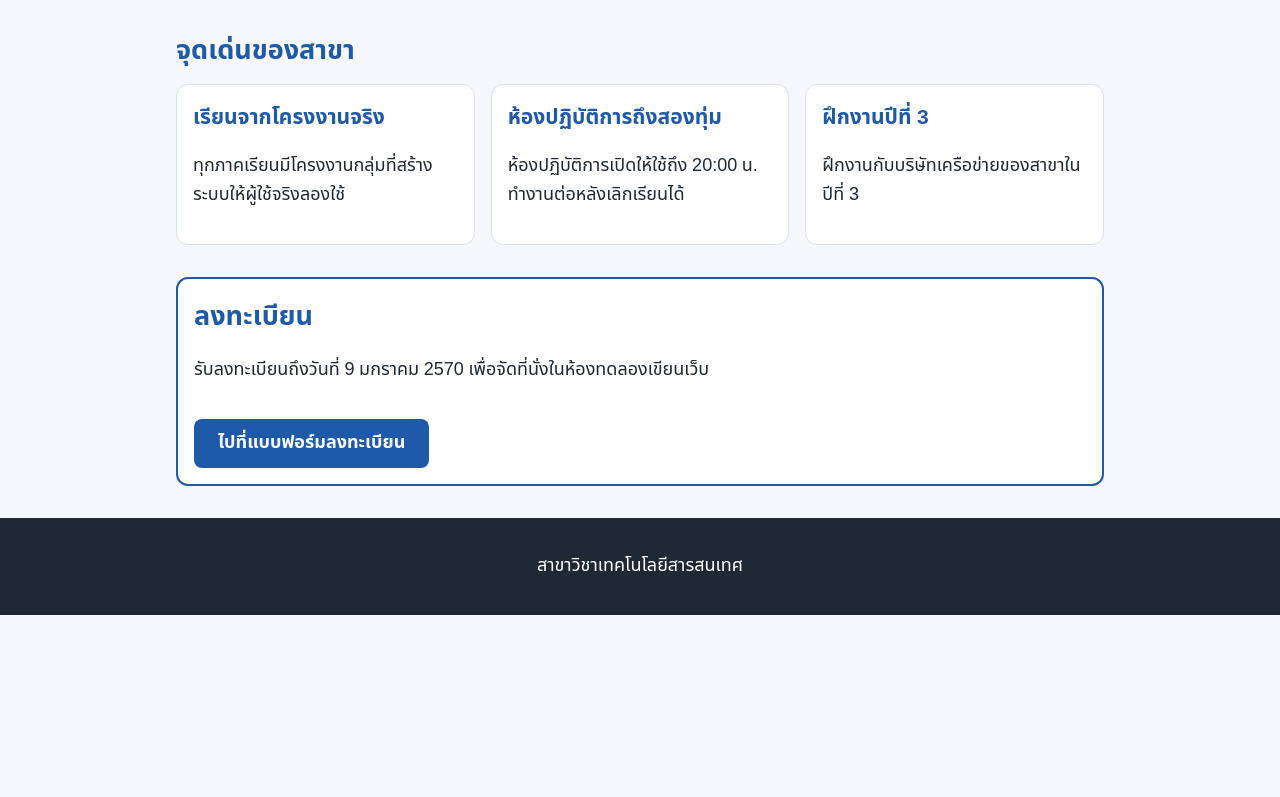
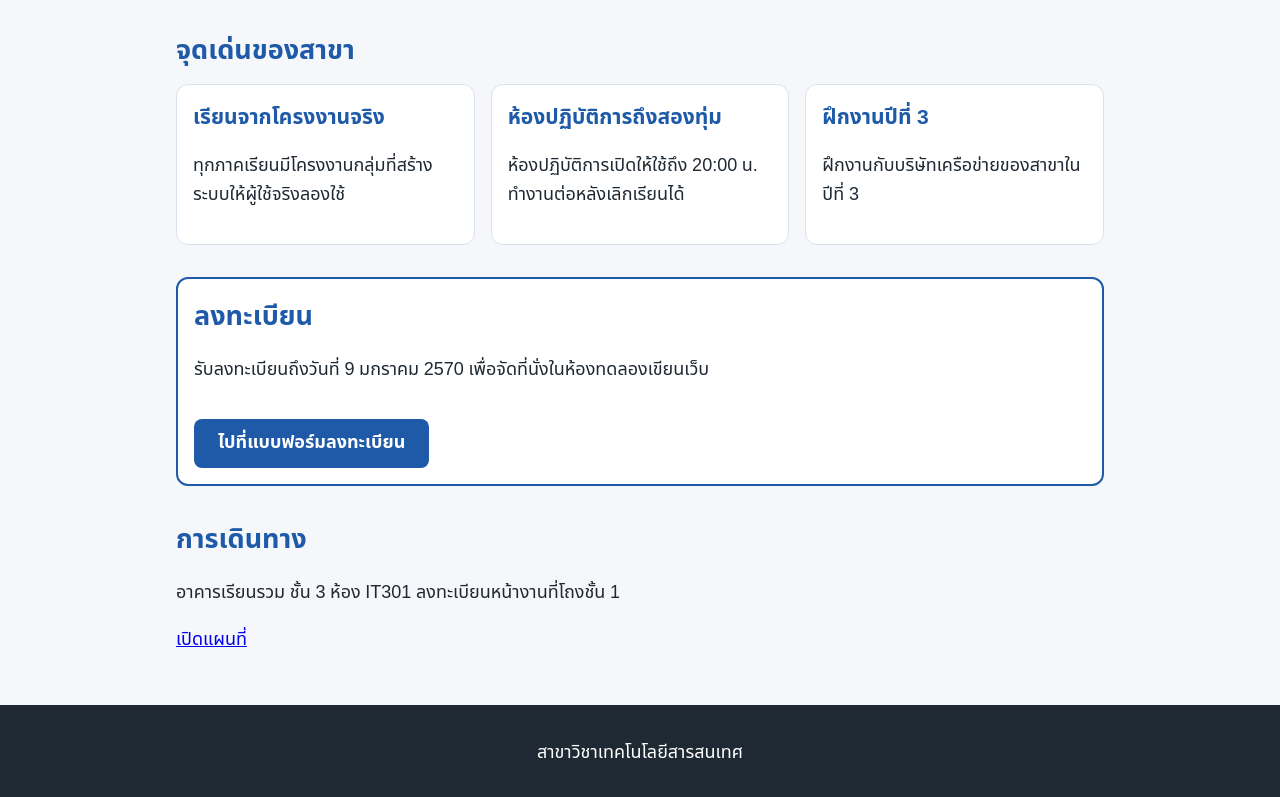
Before and after one commit to webapp-demo-2026/open-house-demo, a plain HTML site: page index.html in a window 1280 px wide. Shown: the part 594-1391 px from the top of the page. Before the commit the page ends 1209 px from the top, so only its background shows below. Drawn offline with Linux system fonts and the light colour scheme.

Commit message:
US-05 การเดินทาง

```diff
--- a/index.html
+++ b/index.html
@@ -47,6 +47,9 @@
     </section>
 
     <!-- US-05 การเดินทาง: ที่อยู่ + ลิงก์แผนที่ -->
+    <h2>การเดินทาง</h2>
+    <p>อาคารเรียนรวม ชั้น 3 ห้อง IT301 ลงทะเบียนหน้างานที่โถงชั้น 1</p>
+    <p><a href="https://www.openstreetmap.org/" target="_blank">เปิดแผนที่</a></p>
 
     <!-- US-06 คำถามที่พบบ่อย: 3 ข้อ -->
   </main>
```
